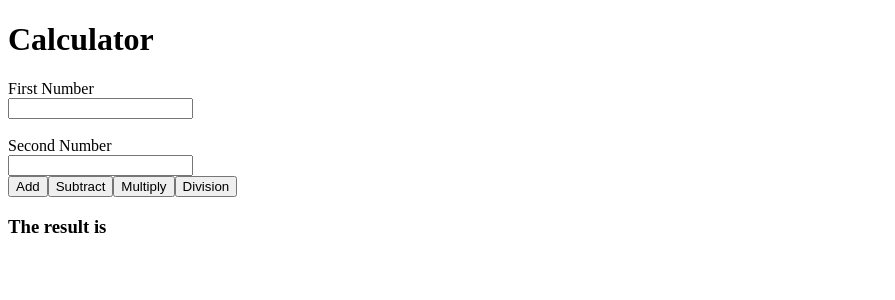
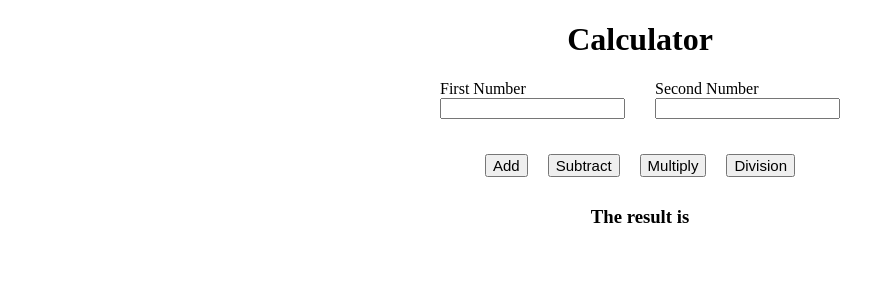
Before and after one commit to CodeAstronautic/uplift-react, a React (Create React App) app: page / in a window 1280 px wide. Shown: the top 300 px of the page, without its empty margins (0-895 px from the left). Built offline with nearby package versions, Linux system fonts and the light colour scheme.

Commit message:
Added the css file

```diff
--- a/package.json
+++ b/package.json
@@ -8,7 +8,7 @@
     "@testing-library/user-event": "^12.8.3",
     "react": "^17.0.2",
     "react-dom": "^17.0.2",
-    "react-scripts": "4.0.3",
+    "react-scripts": "^4.0.3",
     "web-vitals": "^1.1.2"
   },
   "scripts": {
--- a/src/App.css
+++ b/src/App.css
@@ -1,38 +1,23 @@
-.App {
+.title{
   text-align: center;
 }
-
-.App-logo {
-  height: 40vmin;
-  pointer-events: none;
+.inputFields{
+  display: flex;
+  justify-content: center;
 }
-
-@media (prefers-reduced-motion: no-preference) {
-  .App-logo {
-    animation: App-logo-spin infinite 20s linear;
-  }
+.firstNumber{
+  margin-right: 30px;
 }
-
-.App-header {
-  background-color: #282c34;
-  min-height: 100vh;
+.CalcButtons{
   display: flex;
-  flex-direction: column;
-  align-items: center;
   justify-content: center;
-  font-size: calc(10px + 2vmin);
-  color: white;
+margin-top: 25px;
 }
-
-.App-link {
-  color: #61dafb;
+#btn{
+  margin: 10px;
+font-size: 15px;
 }
-
-@keyframes App-logo-spin {
-  from {
-    transform: rotate(0deg);
-  }
-  to {
-    transform: rotate(360deg);
-  }
+.resultContainer{
+  display: flex;
+  justify-content: center;
 }
--- a/src/Calc.jsx
+++ b/src/Calc.jsx
@@ -1,7 +1,7 @@
 
 function add(a,b){
-    let sum =a +b;
-    return sum;
+    let summation =a +b;
+    return summation;
 }
 function sub(a,b){
     let diff =a - b;
```
Also changed, not shown: 1 other file (tests, documents, lock files or other folders).
